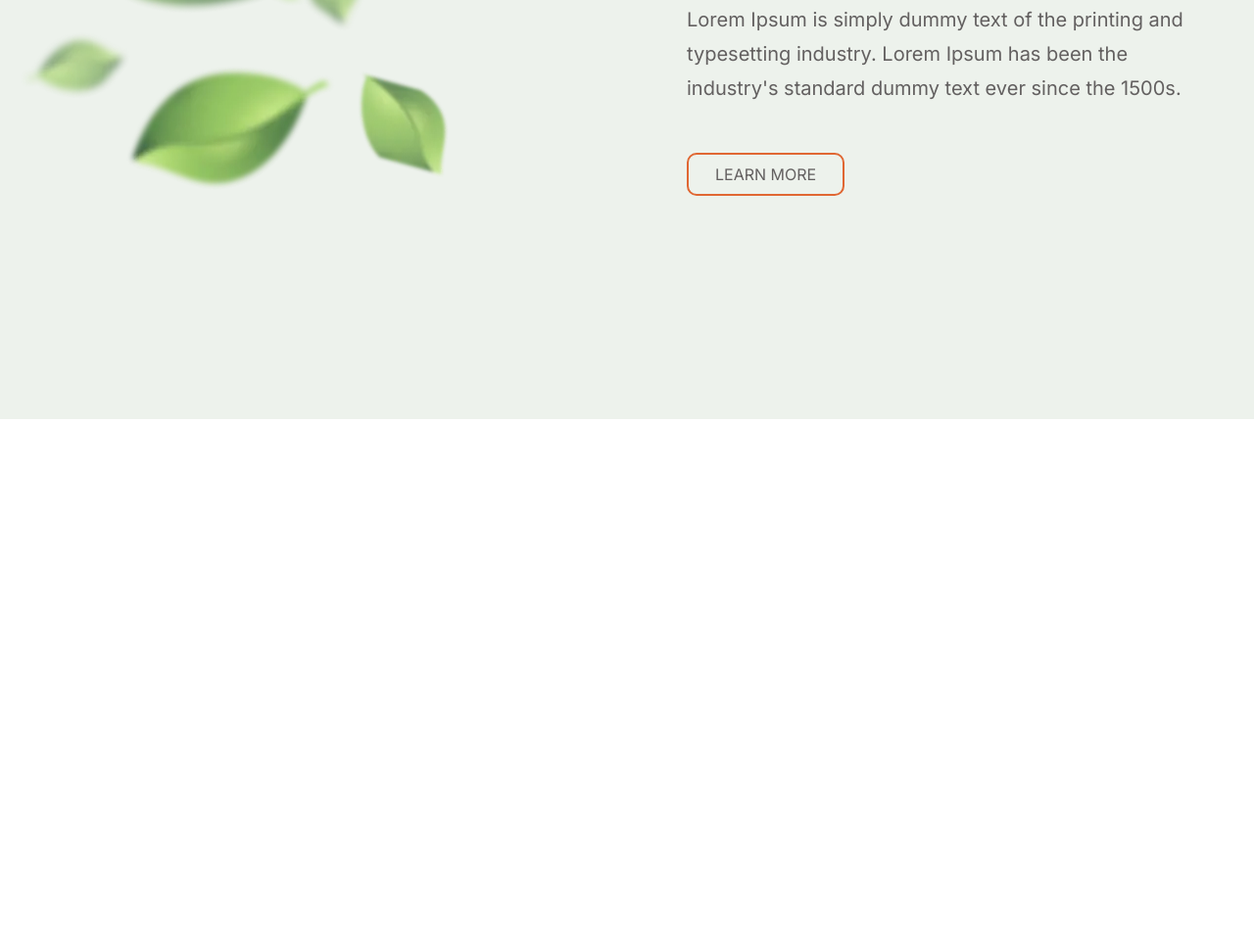
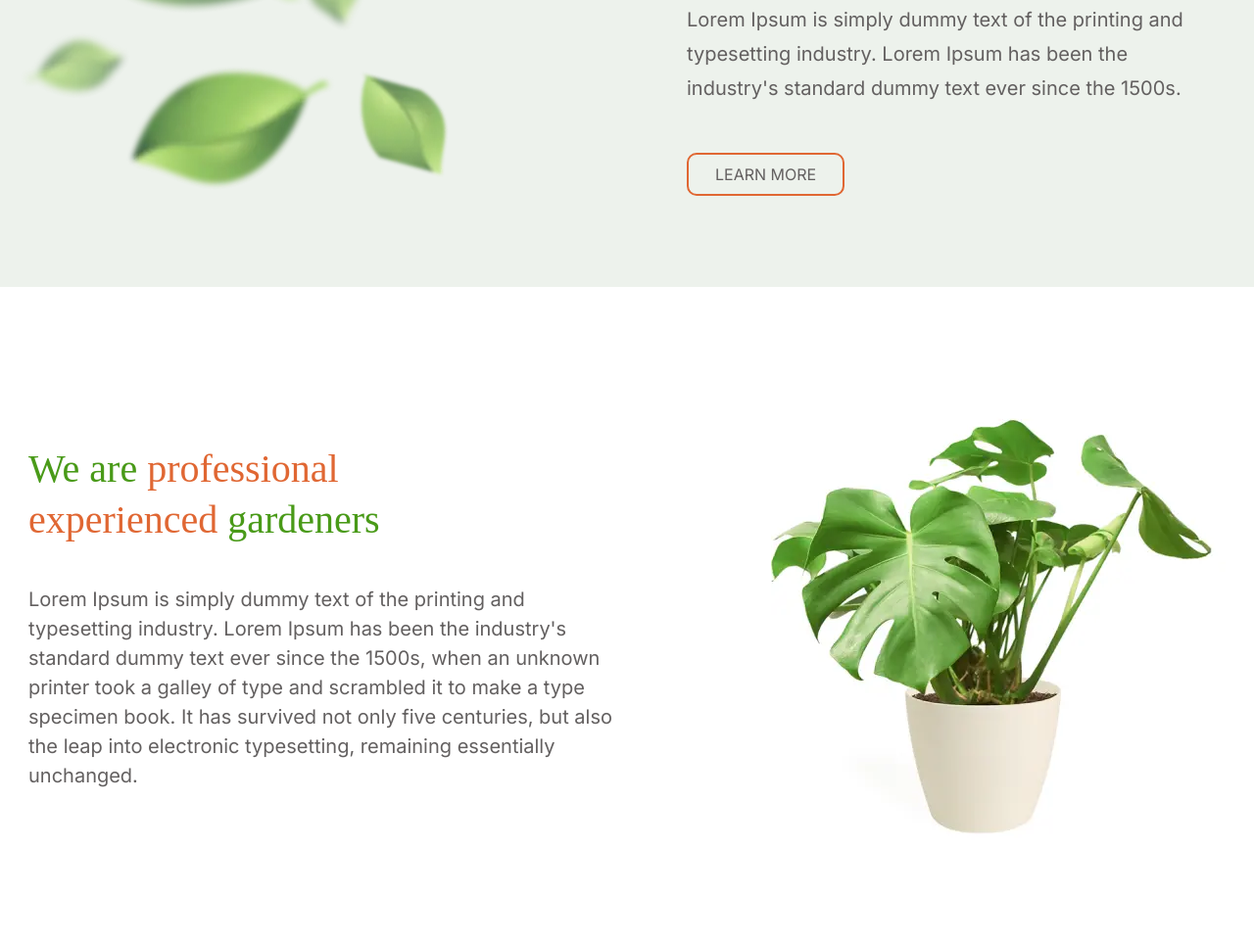
Before and after one commit to maximiloi/JSFEPRESCHOOL2022Q4, a plain HTML site: page plants/plants/index.html in a window 1280 px wide. Shown: the part 372-1334 px from the top of the page at 98% size. Before the commit the page ends 800 px from the top, so only its background shows below. Drawn offline with Linux system fonts and the light colour scheme; a web font is replaced by a local one.

Commit message:
feat: add about section

```diff
--- a/plants/plants/css/style.css
+++ b/plants/plants/css/style.css
@@ -566,3 +566,34 @@ template {
   text-transform: uppercase;
   line-height: 12px;
 }
+
+.about {
+  background-color: #fff;
+}
+.about__container {
+  background-image: url("../img/houseplant.jpg");
+  background-repeat: no-repeat;
+  background-position: calc(100% - 15px) 95px;
+}
+.about__title {
+  padding-top: 160px;
+  font-family: "Inika";
+  font-style: normal;
+  font-weight: 400;
+  font-size: 40px;
+  line-height: 52px;
+  color: #499a18;
+  max-width: 460px;
+  width: 100%;
+}
+.about__title span {
+  color: #e06733;
+}
+.about__text {
+  padding-bottom: 155px;
+  margin-top: 40px;
+  max-width: 605px;
+  width: 100%;
+  font-size: 20px;
+  line-height: 30px;
+}
--- a/plants/plants/index.html
+++ b/plants/plants/index.html
@@ -5,7 +5,7 @@
 	<title>Plants | Maxim Iloi</title>
 	<meta charset="UTF-8">
 	<meta name="format-detection" content="telephone=no">
-	<link rel="stylesheet" href="css/style.min.css?_v=20221209171245">
+	<link rel="stylesheet" href="css/style.min.css?_v=20221209173540">
 	<link rel="shortcut icon" href="favicon.ico">
 	<!-- <meta name="robots" content="noindex, nofollow"> -->
 	<meta name="viewport" content="width=device-width, initial-scale=1.0">
@@ -16,7 +16,7 @@
 		<header class="header">
 			<div class="header__container">
 				<div class="header__logo logo">
-					<img src="img/logo.svg?_v=1670595165138" alt="plants logo" class="logo__img">
+					<img src="img/logo.svg?_v=1670596540463" alt="plants logo" class="logo__img">
 					<p class="logo__name">plants</p>
 				</div>
 				<nav class="header__nav nav">
@@ -44,13 +44,27 @@
 
 				</div>
 			</section>
+			<section class="about">
+				<div class="about__container">
+					<div class="about__wrapper">
+						<h2 class="about__title">We are <span>professional experienced</span> gardeners</h2>
+						<p class="about__text">Lorem Ipsum is simply dummy text of the printing and typesetting industry. Lorem
+							Ipsum has been the industry's standard
+							dummy text ever since the 1500s, when an unknown printer took a galley of type and scrambled it to make
+							a type specimen
+							book. It has survived not only five centuries, but also the leap into electronic typesetting, remaining
+							essentially
+							unchanged.</p>
+					</div>
+				</div>
+			</section>
 		</main>
 		<footer class="footer">
 			<div class="footer__container">
 			</div>
 		</footer>
 	</div>
-	<script src="js/app.min.js?_v=20221209171245"></script>
+	<script src="js/app.min.js?_v=20221209173540"></script>
 </body>
 
 </html>
```
Also changed, not shown: plants/plants/css/style.min.css, plants/plants/img/houseplant.jpg (added), plants/plants/img/houseplant.webp (added).
